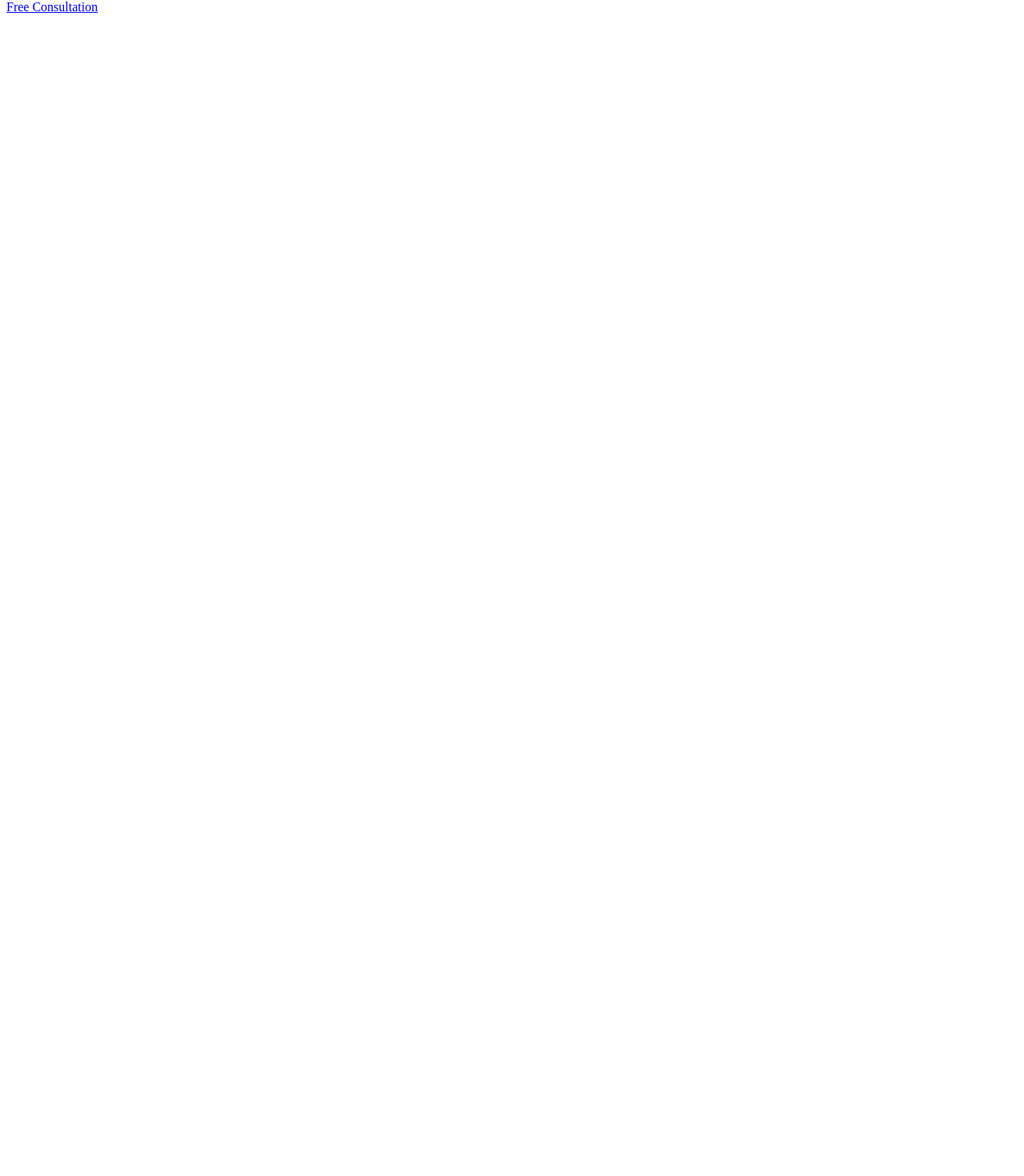
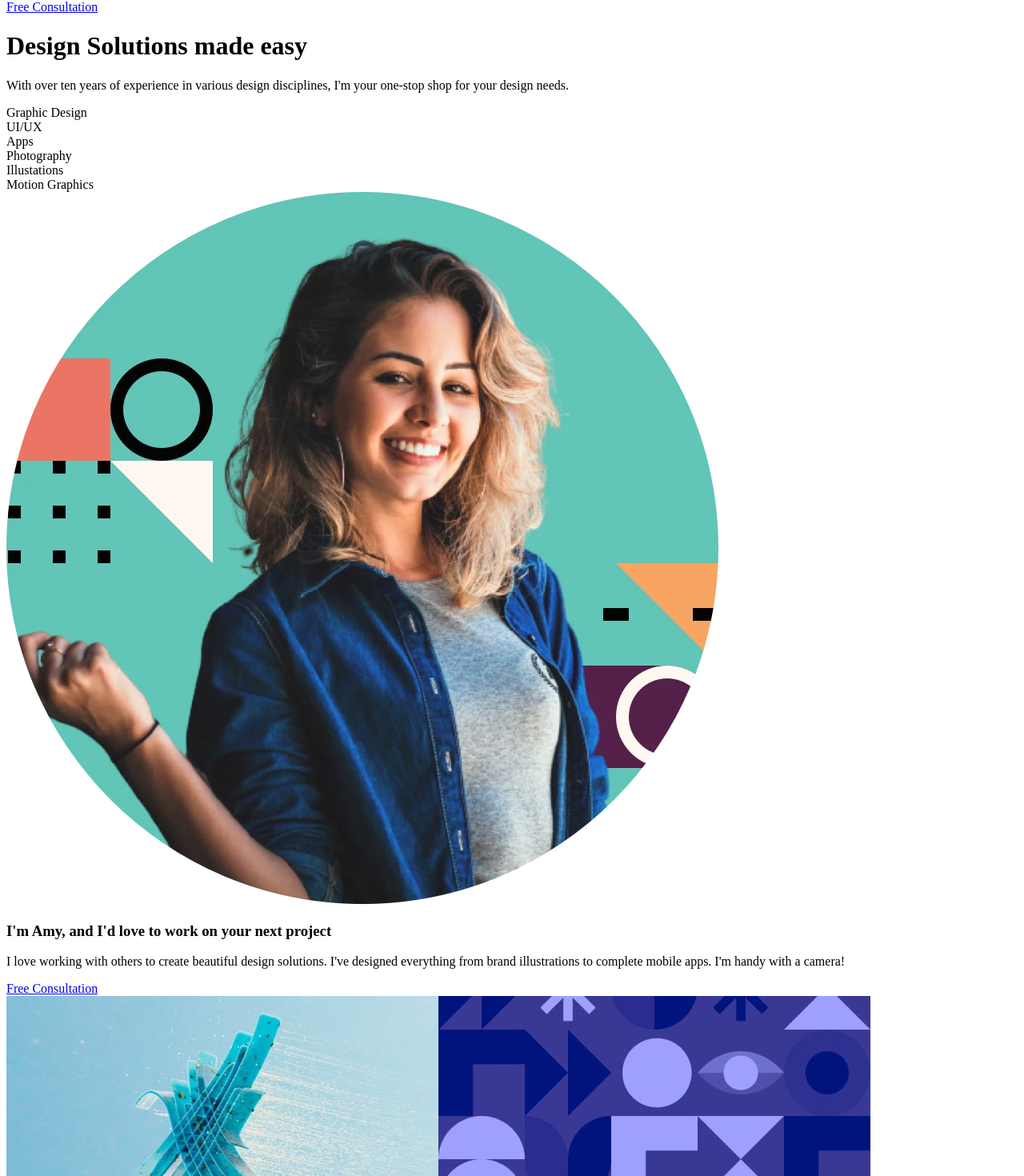
Before and after one commit to sammyodiagbe/single-page-design-portfolio, a React (Create React App) app: page / in a window 1280 px wide. Shown: the part 1276-2746 px from the top of the page at 80% size. Before the commit the page ends 1302 px from the top, so only its background shows below. Built offline with nearby package versions, Linux system fonts and the light colour scheme.

Commit message:
done with structure unto styling

```diff
--- a/src/App.js
+++ b/src/App.js
@@ -1,15 +1,96 @@
 import Logo from "./components/logo";
+import ImageAmy from "./assets/image-amy.webp";
+import LeftArrow from "./components/left_arrow";
+import RightArrow from "./components/right_arrow";
+import image1 from "./assets/image-slide-1.jpg";
+import image2 from "./assets/image-slide-2.jpg";
+import image3 from "./assets/image-slide-3.jpg";
+import image4 from "./assets/image-slide-4.jpg";
+import image5 from "./assets/image-slide-5.jpg";
 
 function App() {
   return (
-    <div className="single-page-portfolio">
+    <>
       <nav className="navigation">
-        <Logo />
-        <a href="#consultant" className="btn">
-          Free Consultation
-        </a>
+        <div className="container">
+          <Logo />
+          <a href="#consultant" className="btn">
+            Free Consultation
+          </a>
+        </div>
       </nav>
-    </div>
+      <header className="jumbotron">
+        <div className="container">
+          <h1>Design Solutions made easy</h1>
+          <p>
+            With over ten years of experience in various design disciplines, I'm
+            your one-stop shop for your design needs.
+          </p>
+        </div>
+      </header>
+      <main className="main">
+        <div className="container apps">
+          <div className="offer graphic-design">Graphic Design</div>
+          <div className="offer ui-ux">UI/UX</div>
+          <div className="offer apps">Apps</div>
+          <div className="offer photography">Photography</div>
+          <div className="offer photography">Illustations</div>
+          <div className="offer photography">Motion Graphics</div>
+        </div>
+        <section className="about-me">
+          <aside className="img">
+            <img src={ImageAmy} alt="Hi i am amy" />
+          </aside>
+          <aside className="writeup">
+            <h1>I'm Amy, and I'd love to work on your next project</h1>
+            <p>
+              I love working with others to create beautiful design solutions.
+              I've designed everything from brand illustrations to complete
+              mobile apps. I'm handy with a camera!
+            </p>
+
+            <a href="#" className="btn">
+              Free Consultation
+            </a>
+          </aside>
+        </section>
+        <section className="slider">
+          <div className="slider">
+            <img src={image1} alt="slider item" />
+            <img src={image2} alt="slider item" />
+            <img src={image3} alt="slider item" />
+            <img src={image4} alt="slider item" />
+            <img src={image5} alt="slider item" />
+          </div>
+          <div className="slider-controller-container">
+            <button className="btn">
+              <LeftArrow />
+            </button>
+            <button className="btn">
+              <RightArrow />
+            </button>
+          </div>
+        </section>
+        <section className="book-call">
+          <aside>
+            <h2>Book a call with me</h2>
+            <p>
+              I'd love to have a chat to see how I can help you. The best first
+              step is for us to discuss your project during a free consultation.
+              Then we can move forward from there.
+            </p>
+          </aside>
+        </section>
+      </main>
+      <footer className="navigation">
+        <div className="container">
+          <Logo />
+          <a href="#consultant" className="btn">
+            Free Consultation
+          </a>
+        </div>
+      </footer>
+    </>
   );
 }
 
```
